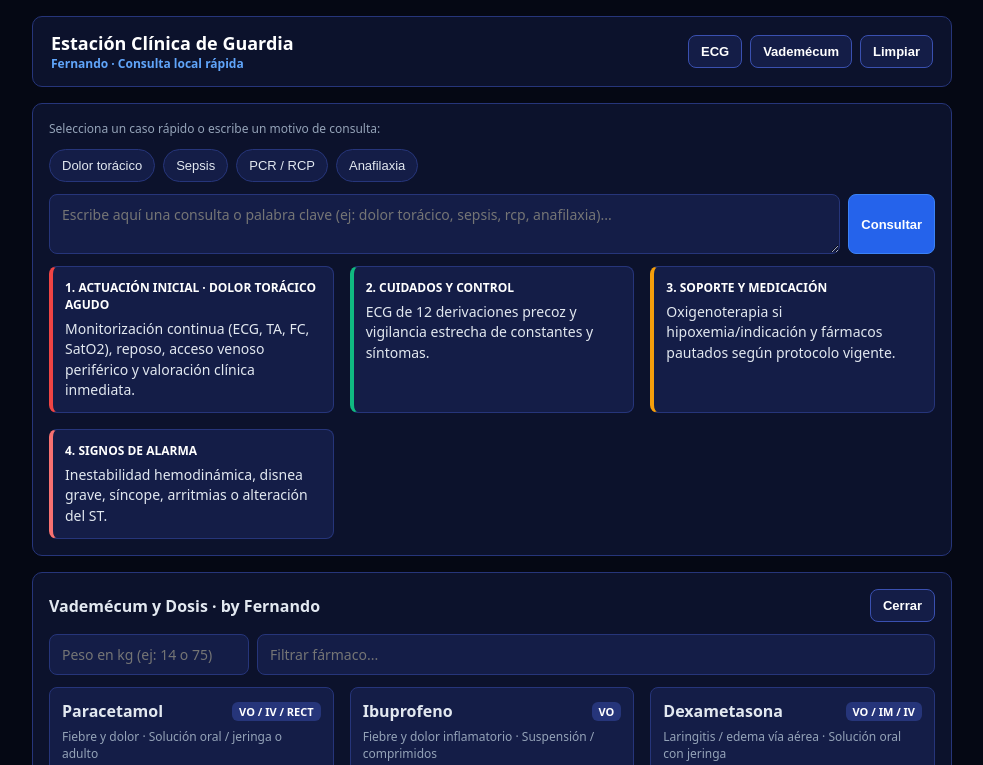
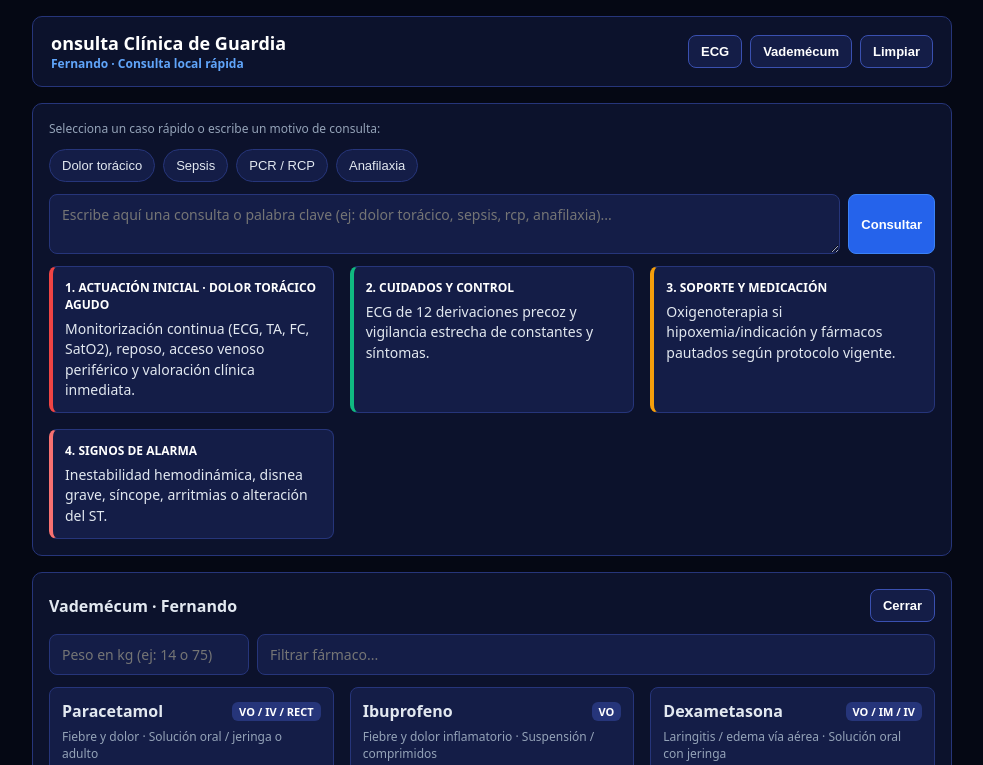
Before and after one commit to 1978fma-source/asistente-enfermero, a plain HTML site: page index.html in a window 1280 px wide. Both pictures are taken after a click on the button "Vademécum". Shown: the top 765 px of the page, without its empty margins (148-1131 px from the left). Drawn offline with Linux system fonts and the light colour scheme.

Commit message:
Update index.html

```diff
--- a/index.html
+++ b/index.html
@@ -3,7 +3,7 @@
 <head>
 <meta charset="UTF-8">
 <meta name="viewport" content="width=device-width, initial-scale=1.0">
-<title>Estación Clínica de Guardia · by Fernando</title>
+<title>Consulta Clínica de Guardia · Fernando</title>
 <style>
   *{box-sizing:border-box;margin:0;padding:0}
   body{
@@ -111,7 +111,7 @@
 <div class="app">
   <header>
     <div>
-      <h1>Estación Clínica de Guardia</h1>
+      <h1>onsulta Clínica de Guardia</h1>
       <div class="sub">Fernando · Consulta local rápida</div>
     </div>
     <div class="row">
@@ -182,7 +182,7 @@
 
   <section id="vade-box" class="card hidden">
     <div class="med-top">
-      <strong>Vademécum y Dosis · by Fernando</strong>
+      <strong>Vademécum · Fernando</strong>
       <button class="btn" onclick="toggleBox('vade-box')">Cerrar</button>
     </div>
     <div class="row">
```
